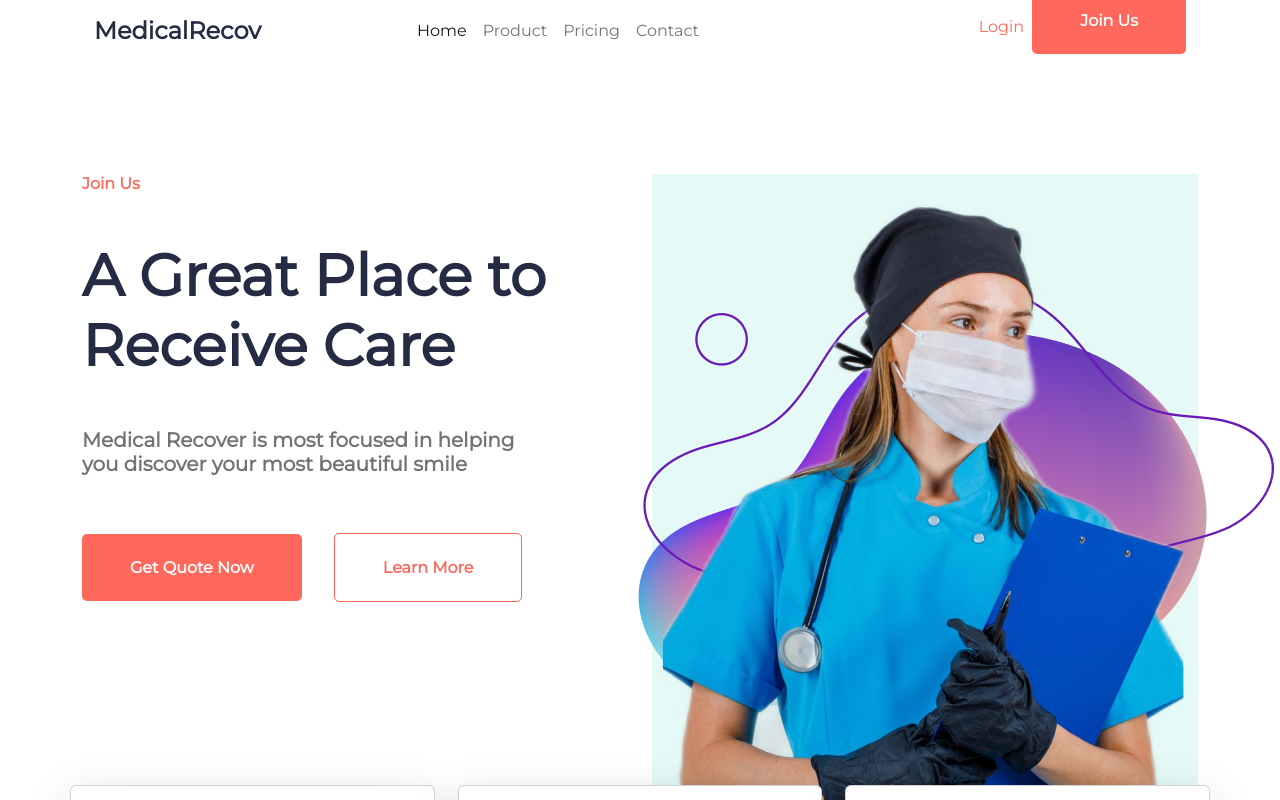
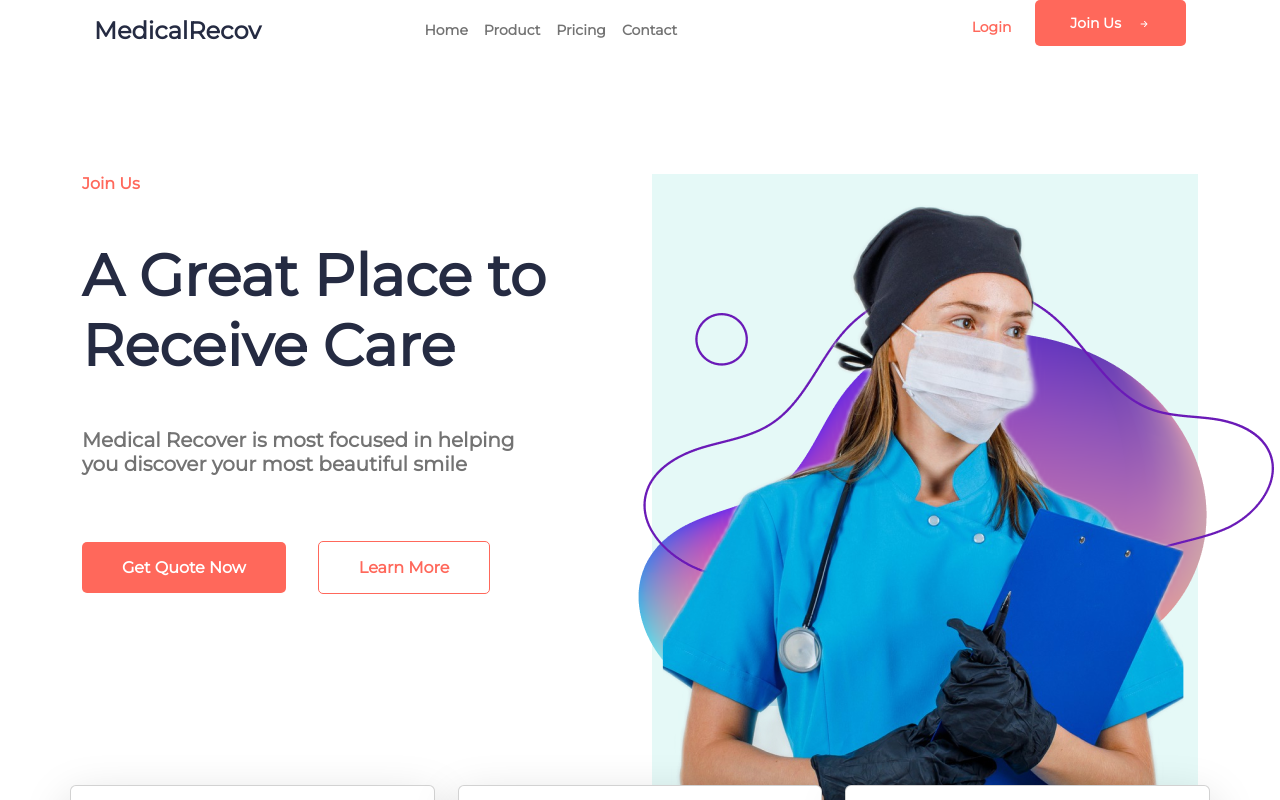
Before and after one commit to ranjankjha17/health_project, a React (Create React App) app: page / in a window 1280 px wide. Shown: the top 800 px of the page. Built offline with nearby package versions, Linux system fonts and the light colour scheme.

Commit message:
font weight set

```diff
--- a/src/App.scss
+++ b/src/App.scss
@@ -5,12 +5,3 @@
     box-sizing: border-box;
     font-family: 'Montserrat';
   }
-
-  .logo{
-    font-size: 24px;
-    color:var(--bs-text-color);
-    font-weight: bolder;
-  }
-  .logo a{
-    font-size: 14px;
-  }
--- a/src/component/Joinus.jsx
+++ b/src/component/Joinus.jsx
@@ -4,7 +4,7 @@ const Joinus = () => {
     return (
         <div className='row  text-center' style={{marginTop:"10rem"}}>
             <div className='col-12'>
-                <h6 className='h6'>News Letter</h6>
+                <h6 className='h6' style={{fontWeight:"bold"}}>Newsletter</h6>
                 <h2 className='heading2'>JOIN US</h2>
                 <p className='description'>Problems trying to resolve the conflict between<br/>
                     the two major realms of Classical physics: Newtonian mechanics </p>
--- a/src/component/Navbars.jsx
+++ b/src/component/Navbars.jsx
@@ -1,38 +1,39 @@
 import { GrLinkNext } from "react-icons/gr";
 import "./styles/navbar.scss"
+import { BsArrowRightShort } from "react-icons/bs";
 const Navbars = () => {
 
   return (
     <div>
      <nav className="navbar navbar-expand-lg navbar-light bg-light">
   <div className="container-fluid">
-    <a className="navbar-brand logo" href="#">MedicalRecov</a>
+    <a className="navbar-brand logo" href=" #">MedicalRecov</a>
     <button className="navbar-toggler" type="button" data-bs-toggle="collapse" data-bs-target="#navbarNav" aria-controls="navbarNav" aria-expanded="false" aria-label="Toggle navigation">
       <span className="navbar-toggler-icon"></span>
     </button>
-    <div className="collapse navbar-collapse" id="navbarNav">
+    <div className="collapse navbar-collapse abcd" id="navbarNav">
       <ul className="navbar-nav mx-auto">
         <li className="nav-item">
-          <a className="nav-link active" aria-current="page" href="#">Home</a>
+          <a className="nav-link" aria-current="page" href=" #">Home</a>
         </li>
         <li className="nav-item">
-          <a className="nav-link" href="#">Product</a>
+          <a className="nav-link" href=" #">Product</a>
         </li>
         <li className="nav-item">
-          <a className="nav-link" href="#">Pricing</a>
+          <a className="nav-link" href=" #">Pricing</a>
         </li>
         <li className="nav-item">
-          <a className="nav-link" href="#">Contact</a>
+          <a className="nav-link" href=" #">Contact</a>
         </li>
       </ul>
       <ul className="navbar-nav ms-auto pr-10">
         <li className="nav-item">
-          <a className="nav-link h6" href="#">Login</a>
+          <a className="nav-link h6" href=" #" style={{color:"#FF685B"}}>Login</a>
         </li>
         <li className="nav-item">
-          <a className="nav_button" href="#">
+          <a className="nav_button" href=" #" style={{color:"#ffffff"}}>
             Join Us
-            {/* <span className="ml-3"><GrLinkNext/></span> */}
+            <BsArrowRightShort style={{marginLeft:"1rem"}}/>
           </a>
         </li>
 
--- a/src/component/styles/heroBanner.scss
+++ b/src/component/styles/heroBanner.scss
@@ -7,7 +7,7 @@ color:var(--bs-primary-color);
 }
 
 .button1{
-    padding: 1.5em 3em;
+    padding: 1em 2.5em;
     border: none;
     border-radius:5px;
     outline: none;
@@ -23,7 +23,7 @@ color:var(--bs-primary-color);
     color: var(--bs-primary-color);
 }
 .button2{
-    padding: 1.5em 3em;
+    padding: 1em 2.5em;
     border: 1px solid var(--bs-primary-color);
     border-radius:5px;
     outline: none;
--- a/src/component/styles/joinus.scss
+++ b/src/component/styles/joinus.scss
@@ -2,7 +2,7 @@
     color: var(--bs-light-text-color);
 }
 .joinus_button{
-    padding: 1.8em 2em;
+    padding: 1.4em 2em;
     border: none;
     border-radius:5px;
     outline: none;
@@ -15,7 +15,7 @@
     margin-top: 3rem;
   }
   .joinus_input{
-     padding: 1.5em;
+     padding: 1.2em;
     border: none;
   }
   .heading2{
--- a/src/component/styles/navbar.scss
+++ b/src/component/styles/navbar.scss
@@ -1,6 +1,6 @@
 
 .nav_button{
-  padding: 1.5em 3em;
+  padding: 1em 2.5em;
   border: none;
   border-radius:5px;
   outline: none;
@@ -8,6 +8,7 @@
   font-weight: 700;
   color: var(--bs-light-text-color);
   text-decoration: none;
+  margin-left: 1rem;
 
 }
 .nav_button:hover{
@@ -16,3 +17,16 @@
 .nav_button_area{
   margin-top: 3rem;
 }
+.abcd a{
+  font-size: 14px;
+  color: var(--bs-second-text-color);
+  font-weight: bold;
+}
+.logo{
+  font-size: 24px;
+  color:var(--bs-text-color);
+  font-weight: bold;
+}
+.logo a{
+  font-size: 14px;
+}
```
